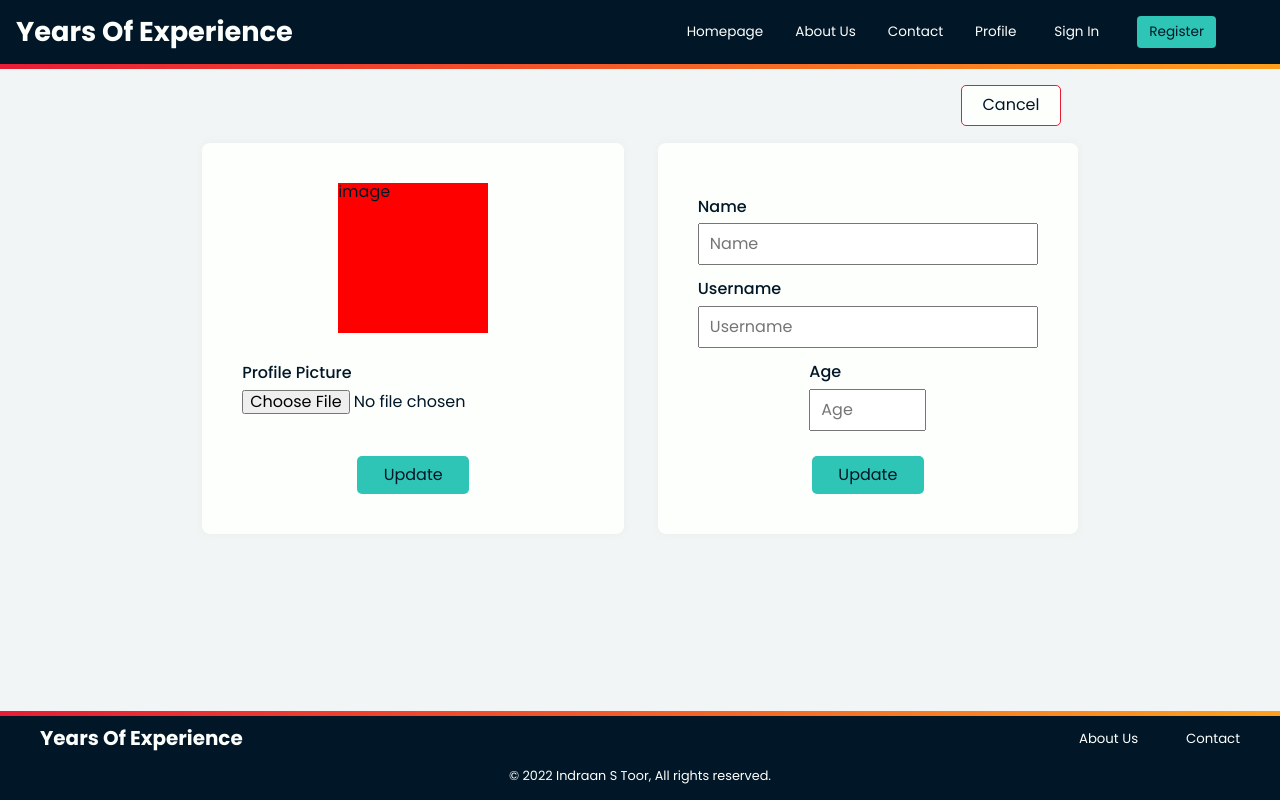
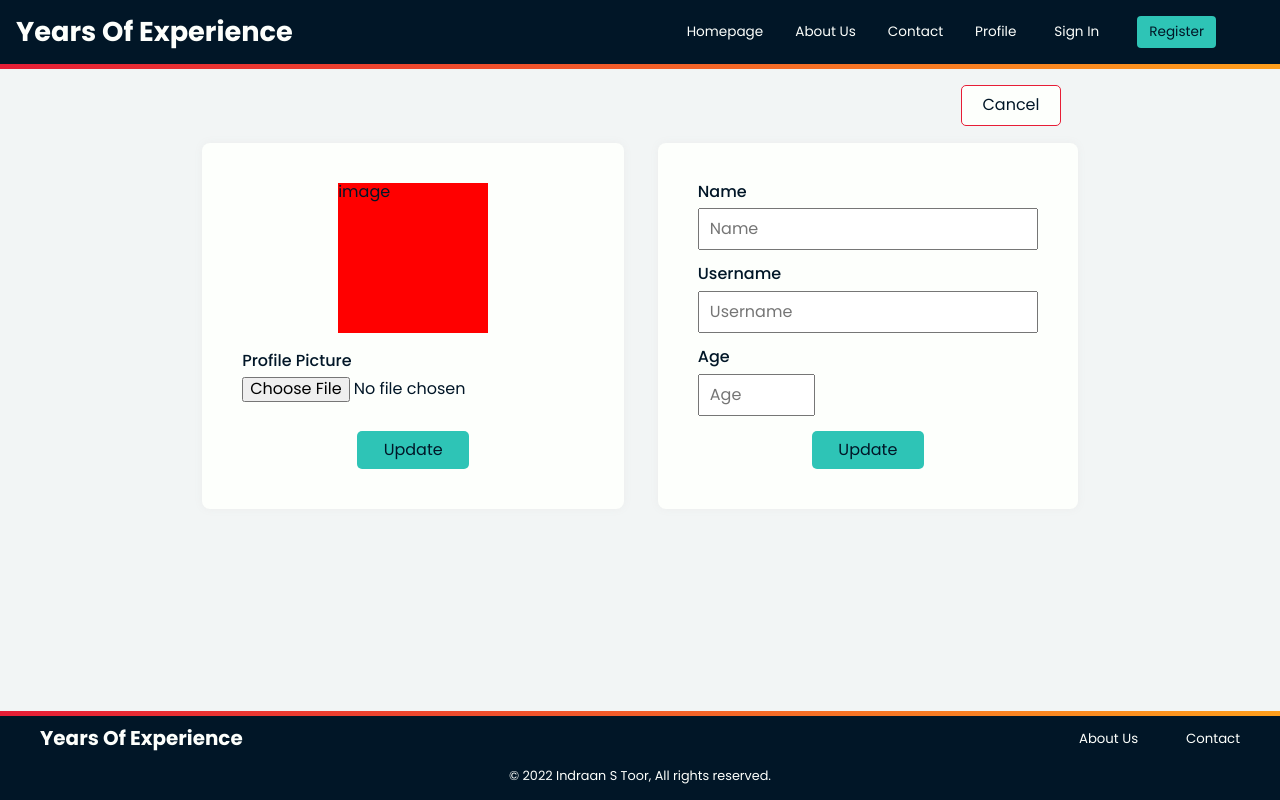
Before and after one commit to indraantoor/Years-Of-Experience, a React (Create React App) app: page /profile/1/edit/basic in a window 1280 px wide. Built offline with nearby package versions, Linux system fonts and the light colour scheme; a web font is replaced by a local one.

Commit message:
add(edit-basic-details-form): state management for form submission
Signed-off-by: indraantoor <indraantoor@gmail.com>

```diff
--- a/src/components/EditBasicDetails/editBasicDetails.style.js
+++ b/src/components/EditBasicDetails/editBasicDetails.style.js
@@ -22,17 +22,18 @@ export const FormContainer = styled.div`
   }
 
   label {
-    margin-top: 15px;
     font-weight: 500;
   }
 
-  button {
-    margin-top: 25px;
+  .submitBtnContainer {
+    display: flex;
+    justify-content: center;
   }
 
   input {
     display: block;
     margin-top: 7px;
+    margin-bottom: 15px;
     padding: 10px;
   }
 `;
--- a/src/components/EditBasicDetails/index.js
+++ b/src/components/EditBasicDetails/index.js
@@ -1,23 +1,57 @@
-import React from "react";
+import React, { useState } from "react";
 import { FormContainer } from "./editBasicDetails.style";
 
 export const EditBasicDetails = () => {
+  const [updatedDetails, setUpdatedDetails] = useState({});
+
+  const handleChange = (event) => {
+    setUpdatedDetails((prev) => {
+      return { ...prev, [event.target.name]: event.target.value };
+    });
+  };
+
+  console.log(updatedDetails);
+
   return (
     <React.Fragment>
       <FormContainer>
+        <form>
           <label htmlFor="name">
             Name
-          <input type="text" id="name" placeholder="Name" />
+            <input
+              type="text"
+              id="name"
+              placeholder="Name"
+              name="name"
+              onChange={handleChange}
+            />
           </label>
           <label htmlFor="username">
             Username
-          <input type="text" id="username" placeholder="Username" />
+            <input
+              type="text"
+              id="username"
+              placeholder="Username"
+              name="username"
+              onChange={handleChange}
+            />
           </label>
           <label htmlFor="age">
             Age
-          <input type="number" id="age" min="0" max="100" placeholder="Age" />
+            <input
+              type="number"
+              id="age"
+              min="0"
+              max="100"
+              placeholder="Age"
+              name="age"
+              onChange={handleChange}
+            />
           </label>
+          <div className="submitBtnContainer">
             <button type="submit">Update</button>
+          </div>
+        </form>
       </FormContainer>
     </React.Fragment>
   );
```
Lines whose indentation alone changed are shown as unchanged.
